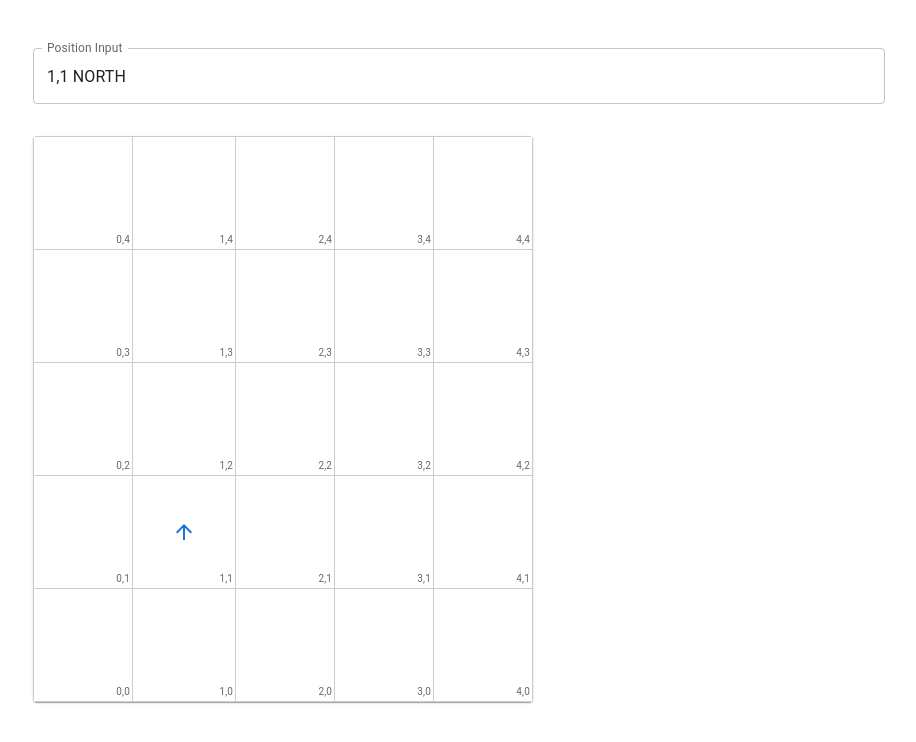
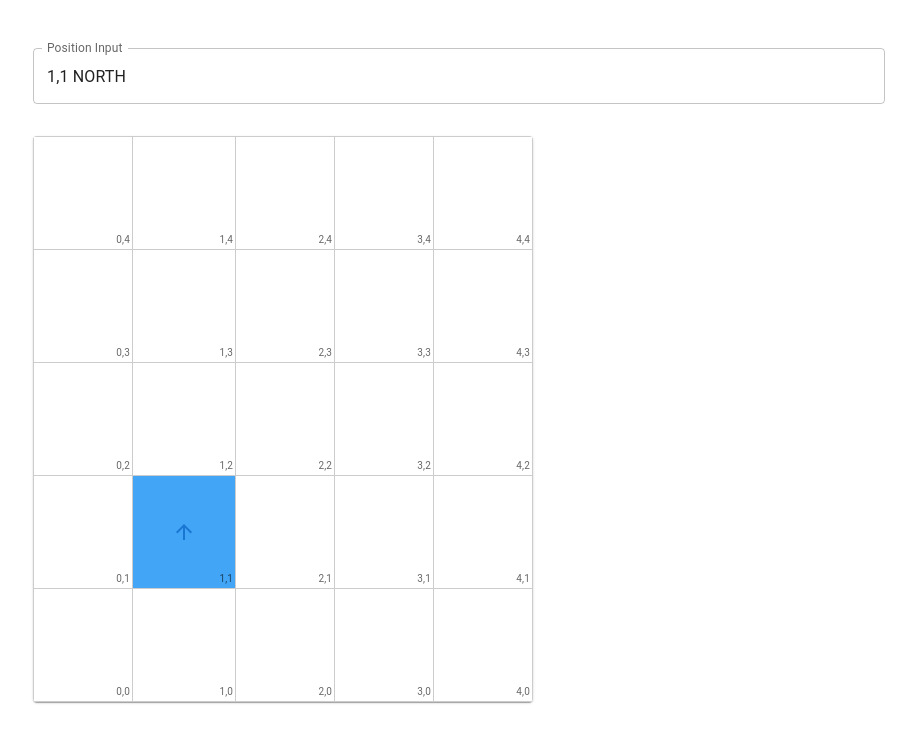
Before and after one commit to mithx1/exam, a React (Vite) app: page / in a window 1280 px wide. Shown: the top 742 px of the page, without its empty margins (181-1097 px from the left). Built offline with nearby package versions, Linux system fonts and the light colour scheme.

Commit message:
fix icon not displaying

```diff
--- a/src/components/MainGrid.tsx
+++ b/src/components/MainGrid.tsx
@@ -58,7 +58,7 @@ const MainGrid: React.FC<MainGridProps> = ({ input }) => {
       return {
         x,
         y,
-        direction: direction as "NORTH" | "EAST" | "SOUTH" | "WEST",
+        direction: direction.toUpperCase() as "NORTH" | "EAST" | "SOUTH" | "WEST",
       };
     } catch {
       return null;
@@ -113,6 +113,7 @@ const MainGrid: React.FC<MainGridProps> = ({ input }) => {
               height: 80,
               border: "1px solid #ccc",
               textAlign: "center",
+              backgroundColor: isObjectPosition ? 'primary.light' : 'inherit',
               position: "relative",
             }}
           >
```
